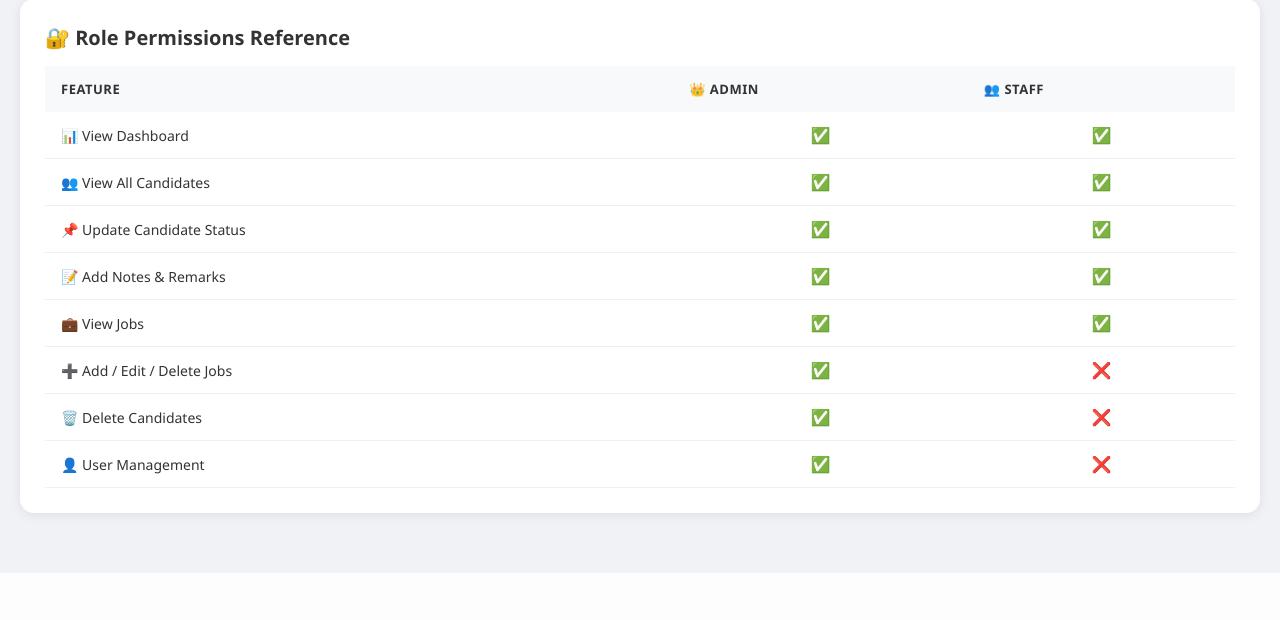
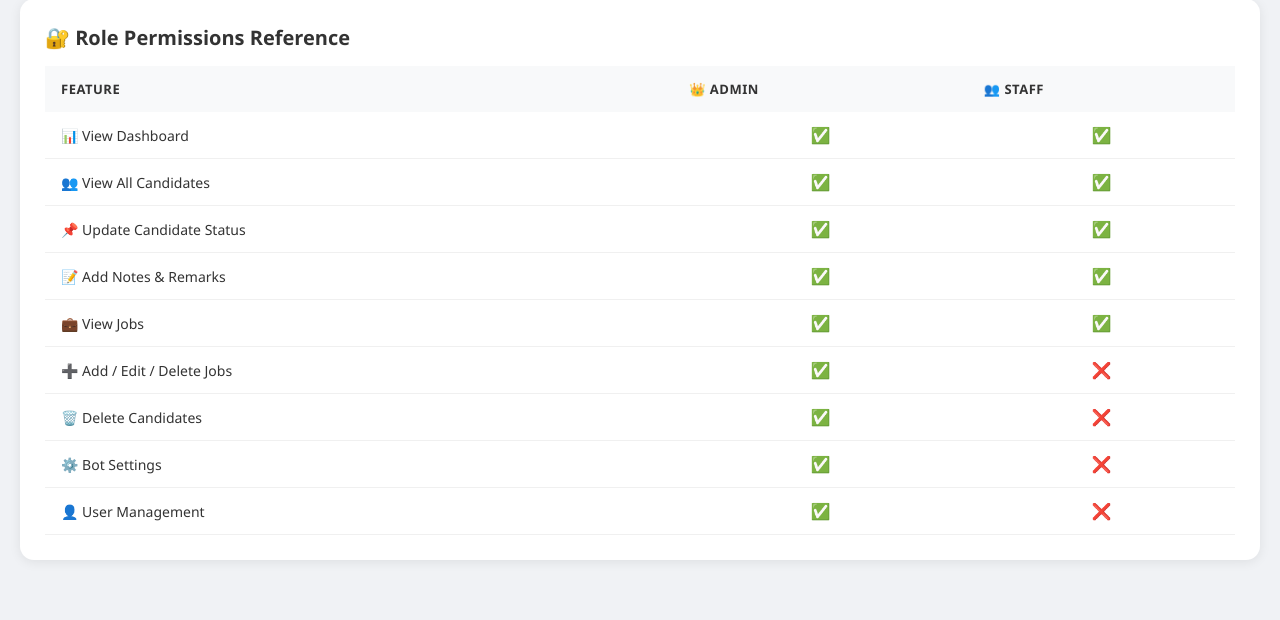
Before and after one commit to harsh01jain/overseas-recruitment-bot, a FastAPI app: template templates/users.html in a window 1280 px wide. Shown: the part 597-1217 px from the top of the page. Before the commit the page ends 1170 px from the top, so only its background shows below. Run offline with FastAPI, Linux system fonts and the light colour scheme; the template is opened without the code that fills it, so the values that code supplies are empty; parts of the project's set-up code (start-up, migrations or seed data) failed here and were passed over; some libraries are stand-ins or nearby versions.

Commit message:
settings updated

```diff
--- a/templates/users.html
+++ b/templates/users.html
@@ -387,6 +387,10 @@
                 <td>✅</td><td>❌</td>
             </tr>
             <tr>
+                <td>⚙️ Bot Settings</td>
+                <td>✅</td><td>❌</td>
+            </tr>
+            <tr>
                 <td>👤 User Management</td>
                 <td>✅</td><td>❌</td>
             </tr>
```
